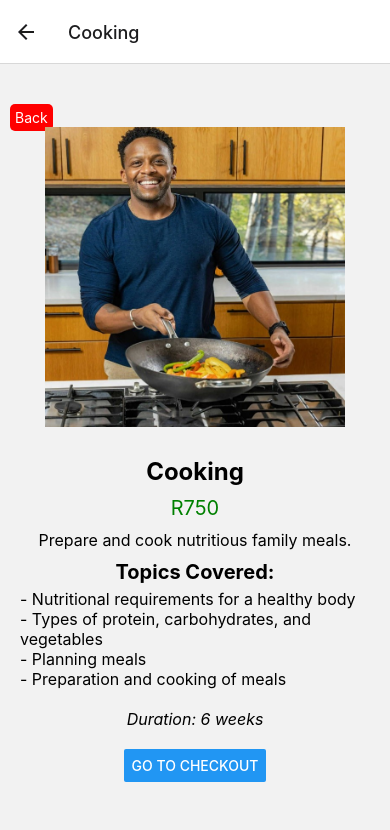
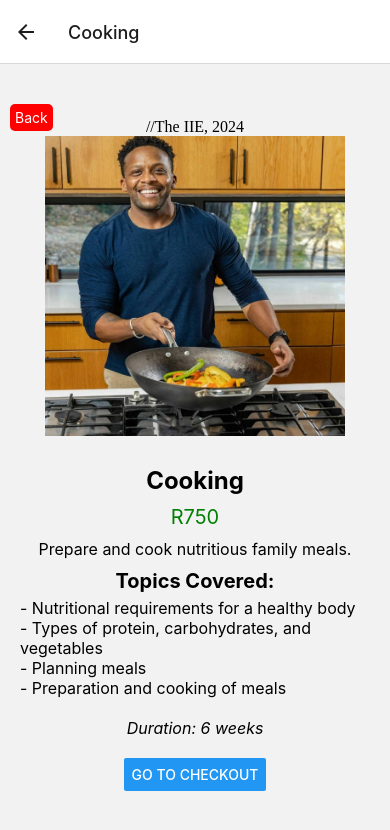
Before and after one commit to VCST10445672/mast, a React Native app: screen /Cooking in a window 390 px wide. Shown: the top 830 px of the page. Built offline with nearby package versions, Linux system fonts and the light colour scheme.

Commit message:
Update cooking.js

```diff
--- a/screens/cooking.js
+++ b/screens/cooking.js
@@ -1,9 +1,9 @@
 import React from 'react';
 import { View, Button, StyleSheet, TouchableOpacity, Image, Text } from 'react-native';
 
-const CookingScreen = ({ navigation }) => {
+const CookingScreen = ({ navigation }) => {    //The IIE, 2024
   return (
-    <View style={styles.container}>
+    <View style={styles.container}>    //The IIE, 2024
       <TouchableOpacity style={styles.backButton} onPress={() => navigation.goBack()}>
         <Text style={styles.backButtonText}>Back</Text>
       </TouchableOpacity>
@@ -31,7 +31,7 @@ const CookingScreen = ({ navigation }) => {
   );
 };
 
-const styles = StyleSheet.create({
+const styles = StyleSheet.create({    //The IIE, 2024
   container: {
     flex: 1,
     alignItems: 'center',
```
